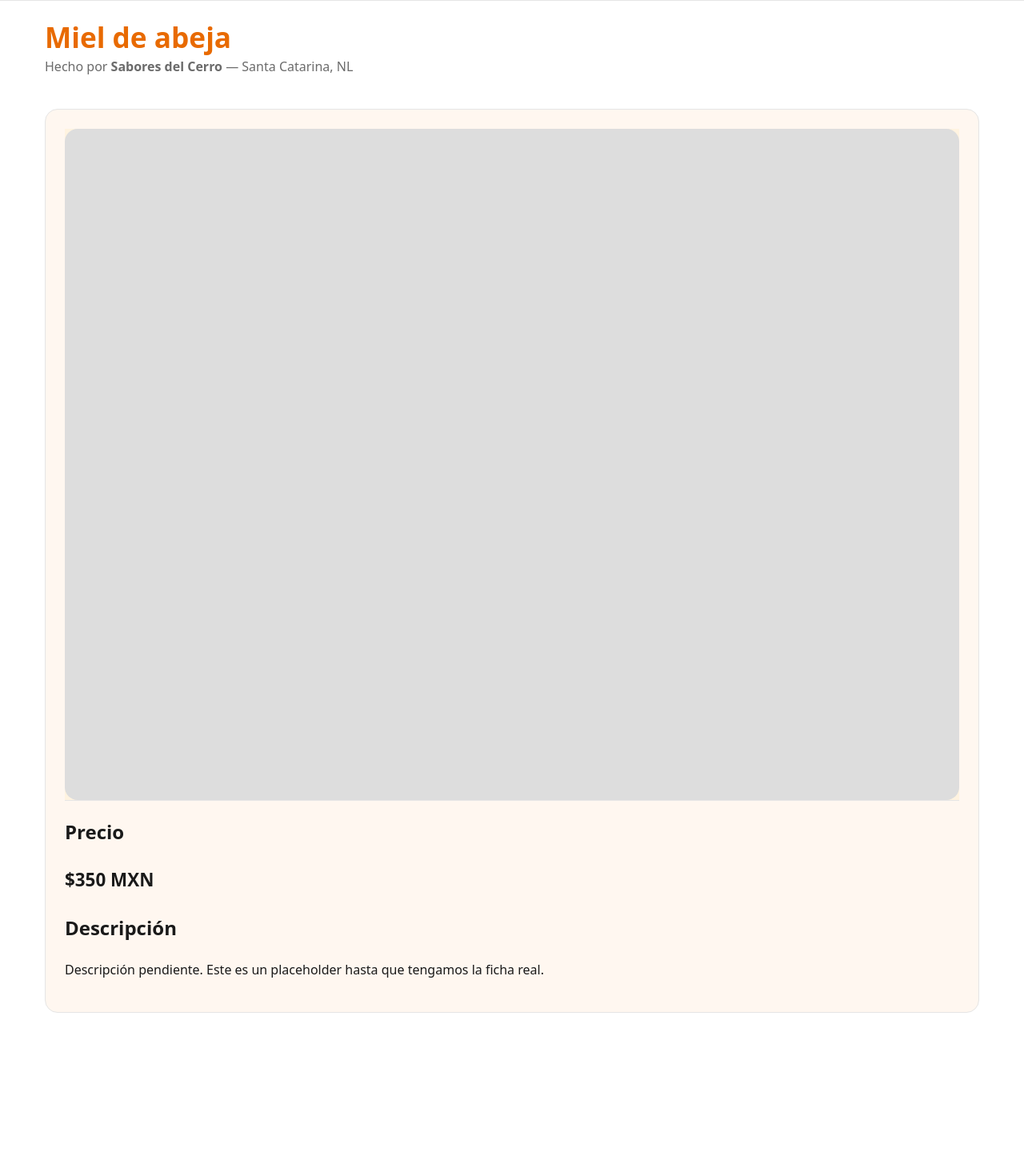
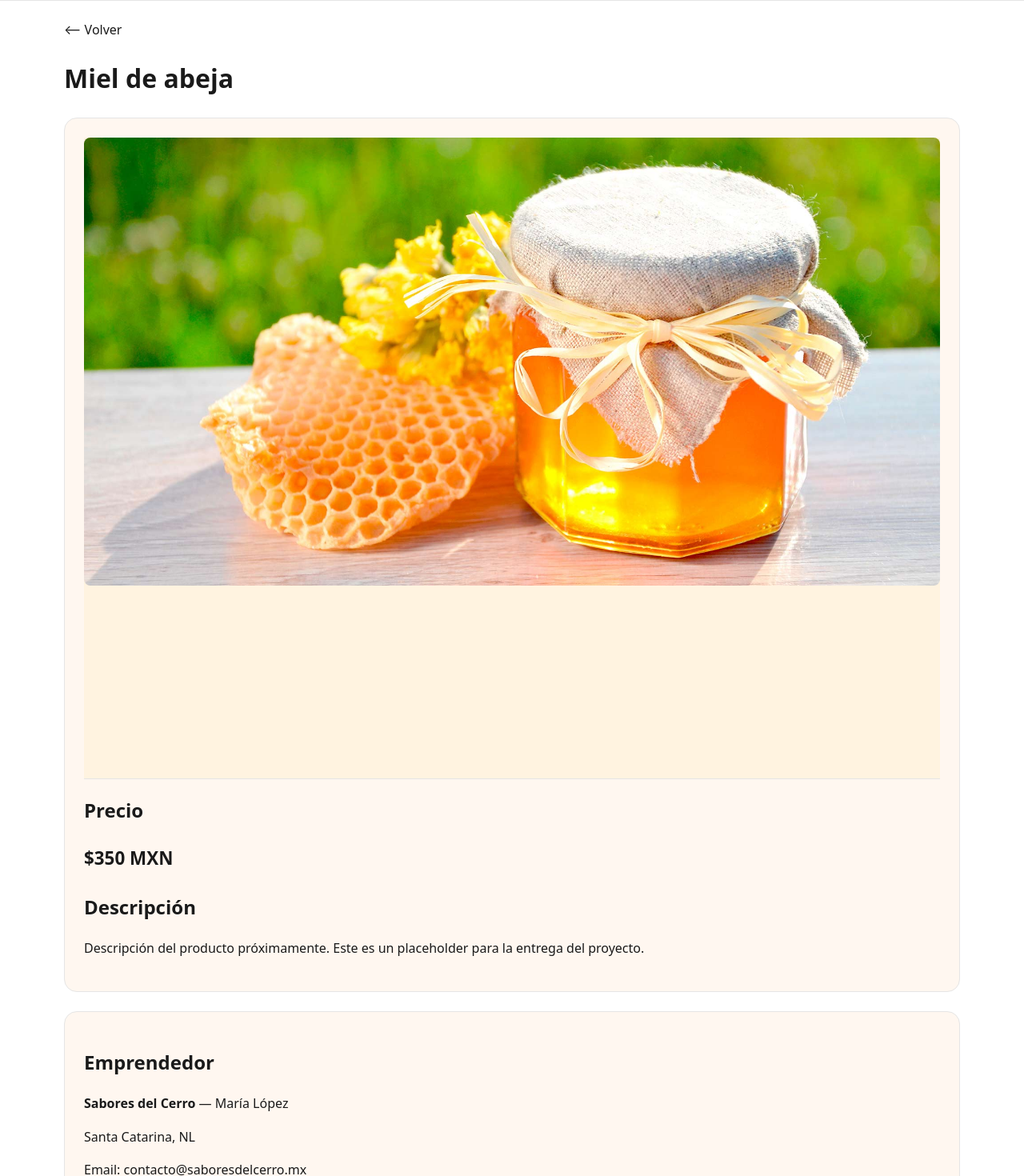
Before and after one commit to AlexP3rez16/ProyectoFinalDAW, a React (Vite) app: page /producto/1 in a window 1280 px wide. Shown: the part 120-1590 px from the top of the page at 80% size. Before the commit the page ends 1386 px from the top, so only its background shows below. Built offline with nearby package versions, Linux system fonts and the light colour scheme.

Commit message:
detalle de producto

```diff
--- a/src/components/ProductDetail.jsx
+++ b/src/components/ProductDetail.jsx
@@ -1,32 +1,47 @@
 // src/components/ProductDetail.jsx
-import { useParams } from "react-router-dom"
+import { useParams, Link } from "react-router-dom"
 import { PRODUCTS, ENTREPRENEURS } from "../data"
 
 function ProductDetail() {
   const { id } = useParams()
-  const productId = Number(id)
-  const product = PRODUCTS.find(p => p.id === productId)
+  const product = PRODUCTS.find(p => p.id === Number(id))
 
   if (!product) {
-    return <p>Producto no encontrado.</p>
+    return (
+      <div style={{ padding: "var(--gap-3)" }}>
+        <h1>Producto no encontrado</h1>
+        <Link to="/" className="button">
+          Volver al inicio
+        </Link>
+      </div>
+    )
   }
 
   const owner = ENTREPRENEURS.find(e => e.id === product.entrepreneurId)
 
   return (
-    <>
-      <section className="hero">
-        <h1>{product.name}</h1>
-        {owner && (
-          <p>
-            Hecho por <strong>{owner.brand}</strong> — {owner.city}
-          </p>
-        )}
-      </section>
+    <div style={{ padding: "var(--gap-3)" }}>
+      <Link to="/" className="button" style={{ marginBottom: "var(--gap-3)" }}>
+        ⟵ Volver
+      </Link>
 
-      <section className="surface" style={{ padding: "var(--gap-3)", marginTop: "var(--gap-3)" }}>
+      <h1>{product.name}</h1>
+
+      <section
+        className="surface"
+        style={{ padding: "var(--gap-3)", marginTop: "var(--gap-3)" }}
+      >
+        {/* 🔥 AQUÍ SE MUESTRA LA IMAGEN REAL DEL PRODUCTO */}
         <div className="product-media" style={{ marginBottom: "var(--gap-2)" }}>
-          <div className="img-placeholder" aria-hidden="true" />
+          {product.image ? (
+            <img
+              src={product.image}
+              alt={product.name}
+              style={{ width: "100%", borderRadius: "8px" }}
+            />
+          ) : (
+            <div className="img-placeholder" aria-hidden="true" />
+          )}
         </div>
 
         <h2>Precio</h2>
@@ -36,10 +51,31 @@ function ProductDetail() {
 
         <h2 style={{ marginTop: "var(--gap-3)" }}>Descripción</h2>
         <p className="muted">
-          Descripción pendiente. Este es un placeholder hasta que tengamos la ficha real.
+          Descripción del producto próximamente. Este es un placeholder para la
+          entrega del proyecto.
         </p>
       </section>
-    </>
+
+      <section
+        className="surface"
+        style={{ padding: "var(--gap-3)", marginTop: "var(--gap-3)" }}
+      >
+        <h2>Emprendedor</h2>
+
+        {owner ? (
+          <div>
+            <p>
+              <strong>{owner.brand}</strong> — {owner.name}
+            </p>
+            <p>{owner.city}</p>
+            <p>Email: {owner.email}</p>
+            <p>Teléfono: {owner.phone}</p>
+          </div>
+        ) : (
+          <p className="muted">Emprendedor no encontrado.</p>
+        )}
+      </section>
+    </div>
   )
 }
 
```
